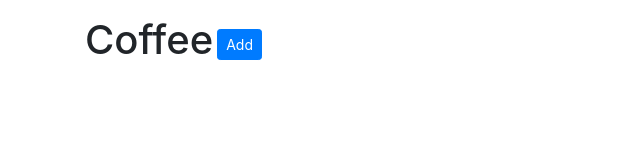
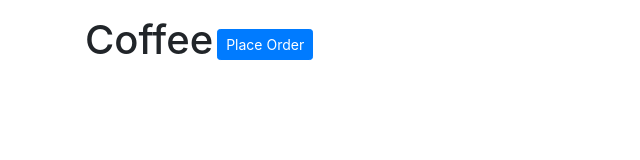
Before and after one commit to BigRiceEater/coffee-order, a plain HTML site: page index.html in a window 1280 px wide. Shown: the whole page, without its empty margins (0-640 px from the left). Drawn offline with nearby package versions, Linux system fonts and the light colour scheme.

Commit message:
Change wording of CTA button

```diff
--- a/index.html
+++ b/index.html
@@ -30,7 +30,7 @@
             data-toggle="modal"
             data-target="#chooseCoffeeModal"
           >
-            Add
+            Place Order
           </button>
         </div>
       </div>
```
